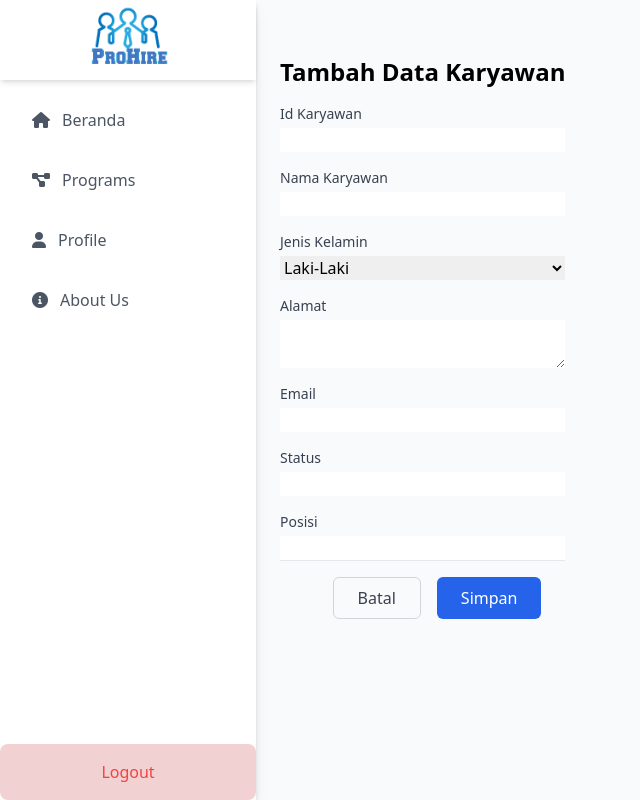
After one commit to ikyyy10704/Labsys, a CodeIgniter app: page /Karyawan/index.php/data_karyawan/create in a window 1280 px wide. The commit adds this page. Shown: the whole page, without its empty margins (0-640 px from the left). Run offline with CodeIgniter, Linux system fonts and the light colour scheme; some libraries are stand-ins or nearby versions; grey boxes are pictures that could not be loaded.

Commit message:
Penambahan Data_karyawan

```diff
--- a/application/config/config.php
+++ b/application/config/config.php
@@ -23,7 +23,7 @@ defined('BASEPATH') OR exit('No direct script access allowed');
 | a PHP script and you can easily do that on your own.
 |
 */
-$config['base_url'] = 'http://localhost/Uas_Karyawan/';
+$config['base_url'] = 'http://localhost/Karyawan/';
 
 /*
 |--------------------------------------------------------------------------
--- /dev/null
+++ b/application/controllers/Data_karyawan.php
@@ -0,0 +1,76 @@
+<?php
+defined('BASEPATH') OR exit('No direct script access allowed');
+
+class Data_karyawan extends CI_Controller {
+    public function __construct() {
+        parent::__construct();
+        $this->load->model('Data_karyawan_model');
+        $this->load->helper('url');
+        $this->load->library(['form_validation', 'session']);
+    }
+
+    public function index() {
+        $data['title'] = 'Data Karyawan';
+        $data['karyawan'] = $this->Data_karyawan_model->get_all_karyawan();
+
+        $this->load->view('template/header', $data);
+        $this->load->view('template/sidebar');
+        $this->load->view('data_karyawan/index', $data);
+        $this->load->view('template/footer');
+    }
+
+    public function create() {
+        $this->form_validation->set_rules('nama_krywn', 'Nama Karyawan', 'required');
+        $this->form_validation->set_rules('jenis_kelamin', 'Jenis Kelamin', 'required|in_list[L,P]');
+        $this->form_validation->set_rules('alamat', 'Alamat', 'required');
+        $this->form_validation->set_rules('email', 'Email', 'required|valid_email');
+        $this->form_validation->set_rules('status', 'Status', 'required');
+        $this->form_validation->set_rules('posisi', 'Posisi', 'required');
+
+        if ($this->form_validation->run() === FALSE) {
+            $data['title'] = 'Tambah Data Karyawan';
+
+            $this->load->view('template/header', $data);
+            $this->load->view('template/sidebar');
+            $this->load->view('data_karyawan/create', $data);
+            $this->load->view('template/footer');
+        } else {
+            $this->Data_karyawan_model->create_karyawan($this->input->post());
+            $this->session->set_flashdata('success', 'Data karyawan berhasil ditambahkan');
+            redirect('data_karyawan');
+        }
+    }
+
+    public function edit($id) {
+        $this->form_validation->set_rules('nama_krywn', 'Nama Karyawan', 'required');
+        $this->form_validation->set_rules('jenis_kelamin', 'Jenis Kelamin', 'required|in_list[L,P]');
+        $this->form_validation->set_rules('alamat', 'Alamat', 'required');
+        $this->form_validation->set_rules('email', 'Email', 'required|valid_email');
+        $this->form_validation->set_rules('status', 'Status', 'required');
+        $this->form_validation->set_rules('posisi', 'Posisi', 'required');
+
+        $data['title'] = 'Edit Data Karyawan';
+        $data['karyawan'] = $this->Data_karyawan_model->get_karyawan_by_id($id);
+
+        if (!$data['karyawan']) {
+            show_404();
+        }
+
+        if ($this->form_validation->run() === FALSE) {
+            $this->load->view('template/header', $data);
+            $this->load->view('template/sidebar');
+            $this->load->view('data_karyawan/edit', $data);
+            $this->load->view('template/footer');
+        } else {
+            $this->Data_karyawan_model->update_karyawan($id, $this->input->post());
+            $this->session->set_flashdata('success', 'Data karyawan berhasil diperbarui');
+            redirect('data_karyawan');
+        }
+    }
+
+    public function delete($id) {
+        $this->Data_karyawan_model->delete_karyawan($id);
+        $this->session->set_flashdata('success', 'Data karyawan berhasil dihapus');
+        redirect('data_karyawan');
+    }
+}
--- /dev/null
+++ b/application/models/Data_karyawan_model.php
@@ -0,0 +1,26 @@
+<?php
+defined('BASEPATH') OR exit('No direct script access allowed');
+
+class Data_karyawan_model extends CI_Model {
+    public function get_all_karyawan() {
+        return $this->db->get('data_karyawan')->result_array();
+    }
+
+    public function get_karyawan_by_id($id) {
+        return $this->db->get_where('data_karyawan', ['id_krywn' => $id])->row_array();
+    }
+
+    public function create_karyawan($data) {
+        return $this->db->insert('data_karyawan', $data);
+    }
+
+    public function update_karyawan($id, $data) {
+        $this->db->where('id_krywn', $id);
+        return $this->db->update('data_karyawan', $data);
+    }
+
+    public function delete_karyawan($id) {
+        $this->db->where('id_krywn', $id);
+        return $this->db->delete('data_karyawan');
+    }
+}
--- /dev/null
+++ b/application/views/Data_karyawan/create.php
@@ -0,0 +1,77 @@
+<!-- data_karyawan/create.php -->
+<!DOCTYPE html>
+<html lang="en">
+<head>
+    <meta charset="UTF-8">
+    <meta name="viewport" content="width=device-width, initial-scale=1.0">
+    <title><?= $title ?></title>
+
+</head>
+<body class="bg-gray-100">
+    <div class="flex">
+        <!-- Sidebar -->
+        <aside class="w-64 bg-white shadow-md h-screen">
+            <div class="p-4">
+                <img src="logo.png" alt="Logo" class="w-16 h-16 mx-auto">
+            </div>
+            <nav>
+                <ul class="space-y-4">
+                    <li><a href="#" class="flex items-center px-4 py-2 text-gray-700 hover:bg-gray-200"><i class="fas fa-home mr-3"></i>Beranda</a></li>
+                    <li><a href="#" class="flex items-center px-4 py-2 text-gray-700 hover:bg-gray-200"><i class="fas fa-tasks mr-3"></i>Programs</a></li>
+                    <li><a href="#" class="flex items-center px-4 py-2 text-gray-700 hover:bg-gray-200"><i class="fas fa-user mr-3"></i>Profile</a></li>
+                    <li><a href="#" class="flex items-center px-4 py-2 text-gray-700 hover:bg-gray-200"><i class="fas fa-info-circle mr-3"></i>About Us</a></li>
+                </ul>
+            </nav>
+        </aside>
+        <main class="flex-1 p-6">
+            <div class="container mx-auto mt-8">
+                <h2 class="text-2xl font-bold"><?= $title ?></h2>
+                <?= form_open('data_karyawan/create') ?>
+                <div class="mt-4">
+                        <label for="id_krywn" class="block text-sm font-medium text-gray-700">Id Karyawan</label>
+                        <input type="text" name="id_krywn" class="form-input mt-1 block w-full" required>
+                    </div>
+                    <div class="mt-4">
+                        <label for="nama_krywn" class="block text-sm font-medium text-gray-700">Nama Karyawan</label>
+                        <input type="text" name="nama_krywn" class="form-input mt-1 block w-full" required>
+                    </div>
+                    <div class="mt-4">
+                        <label for="jenis_kelamin" class="block text-sm font-medium text-gray-700">Jenis Kelamin</label>
+                        <select name="jenis_kelamin" class="form-select mt-1 block w-full" required>
+                            <option value="L">Laki-Laki</option>
+                            <option value="P">Perempuan</option>
+                        </select>
+                    </div>
+                    <div class="mt-4">
+                        <label for="alamat" class="block text-sm font-medium text-gray-700">Alamat</label>
+                        <textarea name="alamat" class="form-textarea mt-1 block w-full" required></textarea>
+                    </div>
+                    <div class="mt-4">
+                        <label for="email" class="block text-sm font-medium text-gray-700">Email</label>
+                        <input type="email" name="email" class="form-input mt-1 block w-full" required>
+                    </div>
+                    <div class="mt-4">
+                        <label for="status" class="block text-sm font-medium text-gray-700">Status</label>
+                        <input type="text" name="status" class="form-input mt-1 block w-full" required>
+                    </div>
+                    <div class="mt-4">
+                        <label for="posisi" class="block text-sm font-medium text-gray-700">Posisi</label>
+                        <input type="text" name="posisi" class="form-input mt-1 block w-full" required>
+                    </div>
+                    <div class="px-6 py-4 bg-gray-50 border-t rounded-b-lg flex justify-end space-x-4">
+                        <a href="<?= base_url('index.php/Data_karyawan') ?>"
+                           class="px-6 py-2 border border-gray-300 text-gray-700 rounded-md hover:bg-gray-50 focus:outline-none focus:ring-2 focus:ring-offset-2 focus:ring-gray-500">
+                            Batal
+                        </a>
+                        <button type="submit"
+                                class="px-6 py-2 bg-blue-600 text-white rounded-md hover:bg-blue-700 focus:outline-none focus:ring-2 focus:ring-offset-2 focus:ring-blue-500">
+                            Simpan
+                        </button>
+                    </div>
+                <?= form_close() ?>
+            </div>
+        </main>
+    </div>
+</div>
+</body>
+</html>
--- a/application/views/kinerja/kinerja_list.php
+++ b/application/views/kinerja/kinerja_list.php
@@ -3,7 +3,7 @@
     <div class="bg-white rounded-lg shadow-md p-6">
         <div class="flex justify-between items-center mb-6">
             <h1 class="text-2xl font-semibold text-gray-800">Data Kinerja Karyawan</h1>
-            <a href="<?= base_url('kinerja/tambah') ?>" class="bg-blue-500 hover:bg-blue-600 text-white px-4 py-2 rounded-lg">
+            <a href="<?= base_url('index.php/kinerja/tambah') ?>" class="bg-blue-500 hover:bg-blue-600 text-white px-4 py-2 rounded-lg">
                 <i class="fas fa-plus mr-2"></i>Tambah Data
             </a>
         </div>
--- a/application/views/programs/index.php
+++ b/application/views/programs/index.php
@@ -38,7 +38,7 @@
                         Track and manage employee performance metrics
                     </p>
                     <div class="flex space-x-2 mt-4">
-                        <a href="<?= base_url('kinerja/create') ?>"
+                        <a href="<?= base_url('index.php/kinerja/tambah') ?>"
                            class="bg-emerald-500 hover:bg-emerald-600 text-white px-4 py-2 rounded-lg text-sm transition duration-200">
                             <i class="fas fa-plus mr-2"></i>Add
                         </a>
```
Also changed, not shown: application/views/Data_karyawan/edit.php (added, +75 -0 lines), application/views/Data_karyawan/index.php (added, +63 -0 lines).
